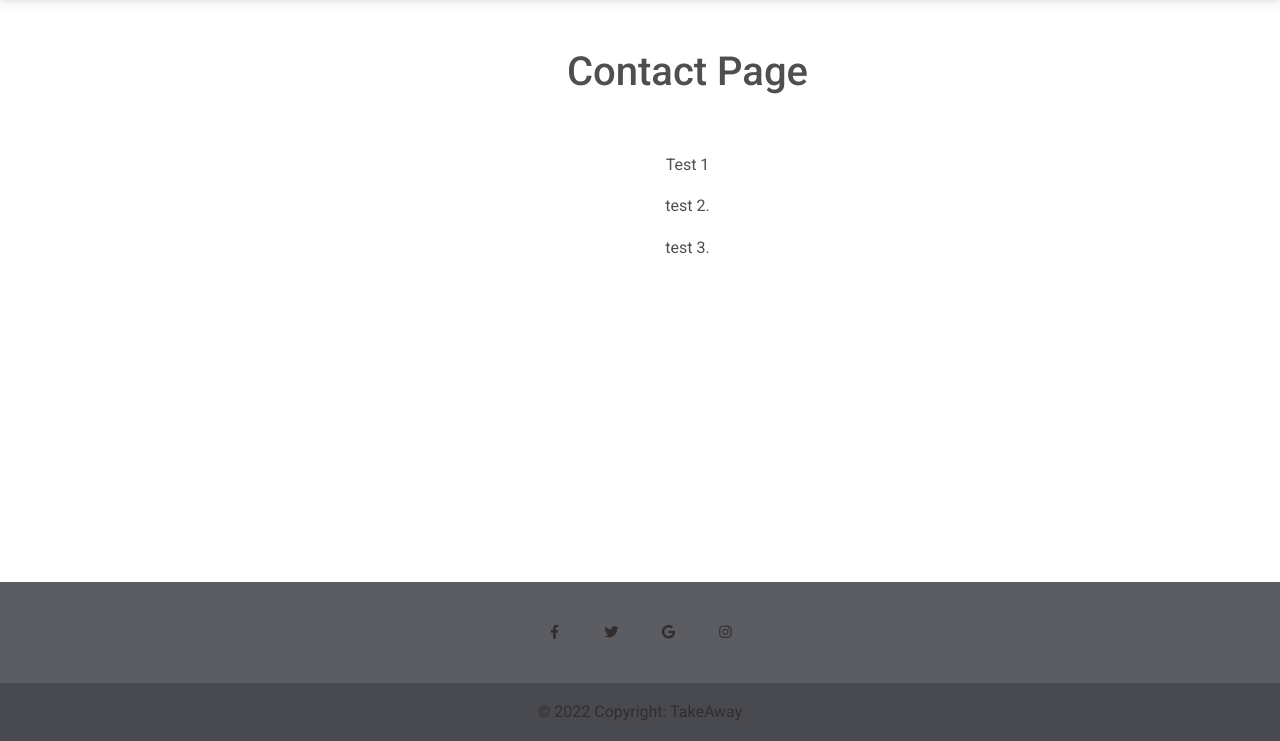
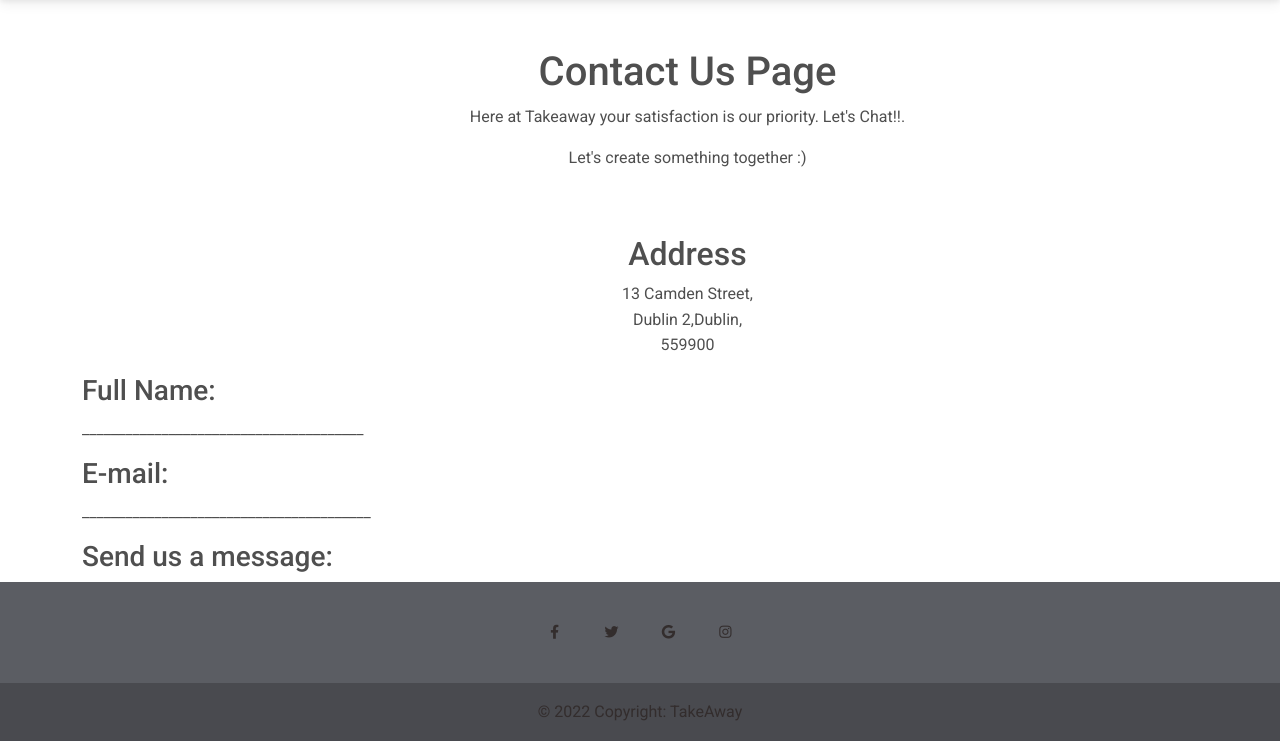
Before and after one commit to elivinus/DBS, a Django app: page /contact/ in a window 1280 px wide. Shown: the part 59-800 px from the top of the page. Run offline with Django 4.2, Linux system fonts and the light colour scheme.

Commit message:
contactuspage.html

```diff
--- a/apc/storefront/shoppingcart/templates/includes/contact.html
+++ b/apc/storefront/shoppingcart/templates/includes/contact.html
@@ -3,13 +3,40 @@
 <div class="container mb-5">
     <div class="row justify-content-center mt-5">
         <div class="col-md-9 col-sm-11 offset-md-1 p4 text-center">
-            <h1> Contact Page</h1>
+            <h1> Contact Us Page</h1>
+            <p>Here at Takeaway your satisfaction is our priority. Let's Chat!!.</p>
+            <p>Let's create something together :)</p>
         </div>
     </div>
     <div class="row justify-content-center mt-5">
         <div class="col-md-8 col-sm-1 offset-md-1 p4 text-center">
-            <p>Test 1</p>
-            <p>test 2.</p>
+            <div class="text">
+                <h2>Address</h2>
+                <p>13 Camden Street,<br>Dublin 2,Dublin,<br>559900</p>
+            </div>
+        </div>
+        <div class="box">
+            <div class="icon"></div>
+            <div class="text">
+                <h3>Full Name:</h3>
+
+                <p>_______________________________________</p>
+            </div>
+        </div>
+        <div class="box">
+            <div class="icon"></div>
+            <div class="text">
+                <h3>E-mail:</h3>
+
+                <p>________________________________________</p>
+            </div>
+        </div>
+        <div class="box">
+            <div class="icon"></div>
+            <div class="text">
+                <h3>Send us a message:</h3>
+
+
             <p>test 3.</p>
 
         </div>
```
